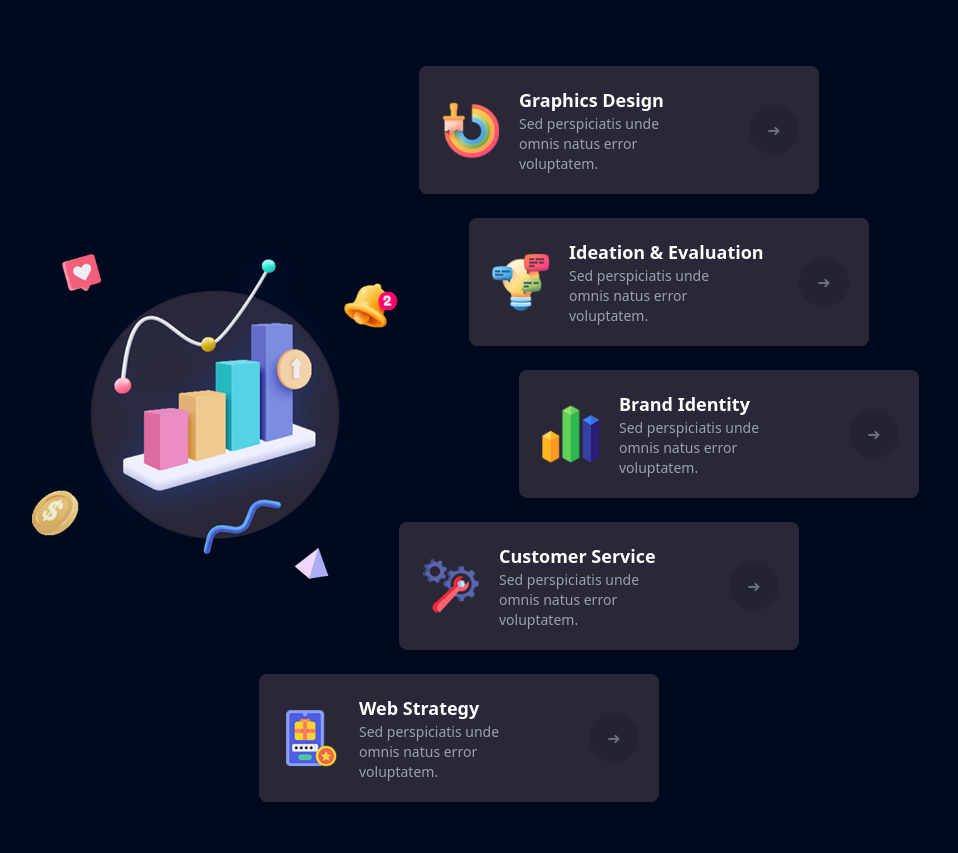
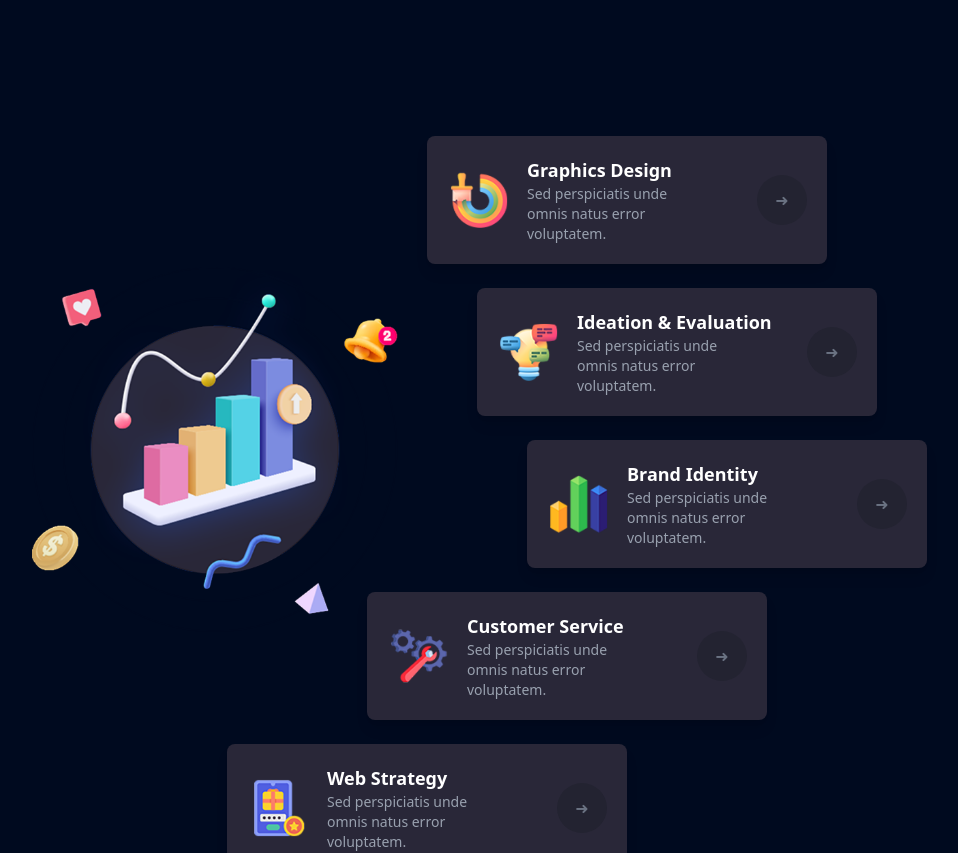
Before and after one commit to Ajnastk/SDEC, a React (Vite) app in the folder client/: page / in a window 1280 px wide. Shown: the part 3020-3873 px from the top of the page, without its empty margins (201-1159 px from the left). Built offline with nearby package versions, Linux system fonts and the light colour scheme.

Commit message:
animation added service list

```diff
--- /dev/null
+++ b/client/src/assets/animations/TiltedCard.jsx
@@ -0,0 +1,67 @@
+import { useRef, useState } from "react";
+import { motion, useMotionValue, useSpring } from "framer-motion";
+
+const springValues = { damping: 30, stiffness: 100, mass: 2 };
+
+export default function TiltedCard({
+  className = "",
+  captionText = "",
+  containerHeight = "300px",
+  containerWidth = "100%",
+  scaleOnHover = 1.1,
+  rotateAmplitude = 14,
+  displayOverlayContent = false,
+  overlayContent = null,
+}) {
+  const ref = useRef(null);
+  const x = useMotionValue(0);
+  const y = useMotionValue(0);
+  const rotateX = useSpring(useMotionValue(0), springValues);
+  const rotateY = useSpring(useMotionValue(0), springValues);
+  const scale = useSpring(1, springValues);
+  const opacity = useSpring(0);
+  const rotateFigcaption = useSpring(0, { stiffness: 350, damping: 30, mass: 1 });
+
+  const [lastY, setLastY] = useState(0);
+
+  function handleMouse(e) {
+    if (!ref.current) return;
+    const rect = ref.current.getBoundingClientRect();
+    const offsetX = e.clientX - rect.left - rect.width / 2;
+    const offsetY = e.clientY - rect.top - rect.height / 2;
+    rotateX.set((offsetY / (rect.height / 2)) * -rotateAmplitude);
+    rotateY.set((offsetX / (rect.width / 2)) * rotateAmplitude);
+    x.set(e.clientX - rect.left);
+    y.set(e.clientY - rect.top);
+    rotateFigcaption.set(-(offsetY - lastY) * 0.6);
+    setLastY(offsetY);
+  }
+
+  function handleMouseEnter() {
+    scale.set(scaleOnHover);
+    opacity.set(1);
+  }
+
+  function handleMouseLeave() {
+    opacity.set(0);
+    scale.set(1);
+    rotateX.set(0);
+    rotateY.set(0);
+    rotateFigcaption.set(0);
+  }
+
+  return (
+    <figure
+      ref={ref}
+      className={`relative flex items-center justify-center w-[70%] ${className}`}
+      style={{ perspective: "300px" }}
+      onMouseMove={handleMouse}
+      onMouseEnter={handleMouseEnter}
+      onMouseLeave={handleMouseLeave}
+    >
+      <motion.div className="relative transform-style-preserve-3d" style={{ rotateX, rotateY, scale }}>
+        {displayOverlayContent && overlayContent}
+      </motion.div>
+    </figure>
+  );
+}
--- a/client/src/components/ServiceList.jsx
+++ b/client/src/components/ServiceList.jsx
@@ -1,9 +1,9 @@
-
 import { contents } from "../Contents";
 import { motion } from "framer-motion"; // Import framer-motion for animations
 import { useState } from "react";
+import TiltedCard from "../assets/animations/TiltedCard";
 
-export default function ServiceList(){
+export default function ServiceList() {
   const { services } = contents;
   const [isInView, setIsInView] = useState(false);
 
@@ -19,23 +19,28 @@ export default function ServiceList(){
   return (
     <div>
       {/* Show only Desktop View */}
-      <div className="space-y-6 ml-[20%] hidden lg:block">
-        {/* graphicsDesign */}
+      <div className="space-y-6 ml-[20%] mt-[70px] hidden lg:block">
+  {/* Graphics Design */}
+  <TiltedCard
+    className="ml-[200px]"
+    altText="Kendrick Lamar - GNX Album Cover"
+    containerHeight="250px"
+    containerWidth="300px"
+    rotateAmplitude={12}
+    scaleOnHover={1}
+    showMobileWarning={false}
+    showTooltip={true}
+    displayOverlayContent={true}
+    overlayContent={
       <motion.div
-          className="ml-[160px]"
         initial="hidden"
         whileInView="visible"
-          animate={isInView ? "visible" : "hidden"}  // Reverts animation to "hidden" when not in view
-          onViewportBoxUpdate={(_, info) => handleInView(info.isIntersecting)} // Update state based on visibility
-          // viewport={{ once: true }}
+        animate={isInView ? "visible" : "hidden"}
+        onViewportBoxUpdate={(_, info) => handleInView(info.isIntersecting)}
         variants={itemVariants}
-          transition={{
-            duration: 0.8, // Increase duration for smoother animation
-            ease: "easeOut", // Smoother easing
-          }}
+        transition={{ duration: 0.8, ease: "easeOut" }}
       >
         <div className="flex items-center w-[90%] md:w-[400px] p-5 bg-[rgba(41,39,56,1)] rounded-lg shadow-lg transition-transform transform hover:scale-102">
-            {/* Service Icon */}
           <div className="w-16 flex items-center justify-center">
             <img
               src={services.servicesList.graphicsDesign.image}
@@ -43,8 +48,6 @@ export default function ServiceList(){
               className="w-[90%] object-contain"
             />
           </div>
-
-            {/* Service Details */}
           <div className="ml-4 flex-1">
             <h3 className="text-lg font-semibold">
               {services.servicesList.graphicsDesign.title}
@@ -53,30 +56,35 @@ export default function ServiceList(){
               {services.servicesList.graphicsDesign.description}
             </p>
           </div>
-
-            {/* Arrow Icon */}
           <div className="text-gray-500 flex justify-center items-center rounded-4xl w-[50px] h-[50px] bg-[rgba(35,35,49,1)] hover:text-white transition">
             ➜
           </div>
         </div>
       </motion.div>
+    }
+  />
 
-        {/* ideationAndEvaluation */}
+  {/* Ideation and Evaluation */}
+  <TiltedCard
+    className="ml-[250px]"
+    altText="Kendrick Lamar - GNX Album Cover"
+    containerHeight="250px"
+    containerWidth="300px"
+    rotateAmplitude={12}
+    scaleOnHover={1}
+    showMobileWarning={false}
+    showTooltip={true}
+    displayOverlayContent={true}
+    overlayContent={
       <motion.div
-          className="ml-[210px]"
         initial="hidden"
         whileInView="visible"
-          animate={isInView ? "visible" : "hidden"}  // Reverts animation to "hidden" when not in view
-          onViewportBoxUpdate={(_, info) => handleInView(info.isIntersecting)} // Update state based on visibility
-          // viewport={{ once: true }}
+        animate={isInView ? "visible" : "hidden"}
+        onViewportBoxUpdate={(_, info) => handleInView(info.isIntersecting)}
         variants={itemVariants}
-          transition={{
-            duration: 0.8, // Increase duration for smoother animation
-            ease: "easeOut", // Smoother easing
-          }}
+        transition={{ duration: 0.8, ease: "easeOut" }}
       >
         <div className="flex items-center w-[90%] md:w-[400px] p-5 bg-[rgba(41,39,56,1)] rounded-lg shadow-lg transition-transform transform hover:scale-101">
-            {/* Service Icon */}
           <div className="w-16 flex items-center justify-center">
             <img
               src={services.servicesList.ideationAndEvaluation.image}
@@ -84,8 +92,6 @@ export default function ServiceList(){
               className="w-[90%] object-contain"
             />
           </div>
-
-            {/* Service Details */}
           <div className="ml-4 flex-1">
             <h3 className="text-lg font-semibold">
               {services.servicesList.ideationAndEvaluation.title}
@@ -94,30 +100,35 @@ export default function ServiceList(){
               {services.servicesList.ideationAndEvaluation.description}
             </p>
           </div>
-
-            {/* Arrow Icon */}
           <div className="text-gray-500 flex justify-center items-center rounded-4xl w-[50px] h-[50px] bg-[rgba(35,35,49,1)] hover:text-white transition">
             ➜
           </div>
         </div>
       </motion.div>
+    }
+  />
 
-        {/* brandIdentity */}
+  {/* Brand Identity */}
+  <TiltedCard
+    className="ml-[300px]"
+    altText="Kendrick Lamar - GNX Album Cover"
+    containerHeight="250px"
+    containerWidth="300px"
+    rotateAmplitude={12}
+    scaleOnHover={1}
+    showMobileWarning={false}
+    showTooltip={true}
+    displayOverlayContent={true}
+    overlayContent={
       <motion.div
-          className="ml-[260px]"
         initial="hidden"
         whileInView="visible"
-          animate={isInView ? "visible" : "hidden"}  // Reverts animation to "hidden" when not in view
-          onViewportBoxUpdate={(_, info) => handleInView(info.isIntersecting)} // Update state based on visibility
-          // viewport={{ once: true }}
+        animate={isInView ? "visible" : "hidden"}
+        onViewportBoxUpdate={(_, info) => handleInView(info.isIntersecting)}
         variants={itemVariants}
-          transition={{
-            duration: 0.8, // Increase duration for smoother animation
-            ease: "easeOut", // Smoother easing
-          }}
+        transition={{ duration: 0.8, ease: "easeOut" }}
       >
         <div className="flex items-center w-[90%] md:w-[400px] p-5 bg-[rgba(41,39,56,1)] rounded-lg shadow-lg transition-transform transform hover:scale-101">
-            {/* Service Icon */}
           <div className="w-16 flex items-center justify-center">
             <img
               src={services.servicesList.brandIdentity.image}
@@ -125,8 +136,6 @@ export default function ServiceList(){
               className="w-[90%] object-contain"
             />
           </div>
-
-            {/* Service Details */}
           <div className="ml-4 flex-1">
             <h3 className="text-lg font-semibold">
               {services.servicesList.brandIdentity.title}
@@ -135,30 +144,35 @@ export default function ServiceList(){
               {services.servicesList.brandIdentity.description}
             </p>
           </div>
-
-            {/* Arrow Icon */}
           <div className="text-gray-500 flex justify-center items-center rounded-4xl w-[50px] h-[50px] bg-[rgba(35,35,49,1)] hover:text-white transition">
             ➜
           </div>
         </div>
       </motion.div>
+    }
+  />
 
-        {/* customerService */}
+  {/* Customer Service */}
+  <TiltedCard
+    className="ml-[140px]"
+    altText="Kendrick Lamar - GNX Album Cover"
+    containerHeight="250px"
+    containerWidth="300px"
+    rotateAmplitude={12}
+    scaleOnHover={1}
+    showMobileWarning={false}
+    showTooltip={true}
+    displayOverlayContent={true}
+    overlayContent={
       <motion.div
-          className="ml-[140px]"
         initial="hidden"
         whileInView="visible"
-          animate={isInView ? "visible" : "hidden"}  // Reverts animation to "hidden" when not in view
-          onViewportBoxUpdate={(_, info) => handleInView(info.isIntersecting)} // Update state based on visibility
-          // viewport={{ once: true }}
+        animate={isInView ? "visible" : "hidden"}
+        onViewportBoxUpdate={(_, info) => handleInView(info.isIntersecting)}
         variants={itemVariants}
-          transition={{
-            duration: 0.8, // Increase duration for smoother animation
-            ease: "easeOut", // Smoother easing
-          }}
+        transition={{ duration: 0.8, ease: "easeOut" }}
       >
         <div className="flex items-center w-[90%] md:w-[400px] p-5 bg-[rgba(41,39,56,1)] rounded-lg shadow-lg transition-transform transform hover:scale-101">
-            {/* Service Icon */}
           <div className="w-16 flex items-center justify-center">
             <img
               src={services.servicesList.customerService.image}
@@ -166,8 +180,6 @@ export default function ServiceList(){
               className="w-[90%] object-contain"
             />
           </div>
-
-            {/* Service Details */}
           <div className="ml-4 flex-1">
             <h3 className="text-lg font-semibold">
               {services.servicesList.customerService.title}
@@ -176,30 +188,35 @@ export default function ServiceList(){
               {services.servicesList.customerService.description}
             </p>
           </div>
-
-            {/* Arrow Icon */}
           <div className="text-gray-500 flex justify-center items-center rounded-4xl w-[50px] h-[50px] bg-[rgba(35,35,49,1)] hover:text-white transition">
             ➜
           </div>
         </div>
       </motion.div>
+    }
+  />
 
-        {/* webStrategy */}
+  {/* Web Strategy */}
+  <TiltedCard
+    className="mr-[90%]"
+    altText="Kendrick Lamar - GNX Album Cover"
+    containerHeight="250px"
+    containerWidth="300px"
+    rotateAmplitude={12}
+    scaleOnHover={1}
+    showMobileWarning={false}
+    showTooltip={true}
+    displayOverlayContent={true}
+    overlayContent={
       <motion.div
-          className="mr-[90%]"
         initial="hidden"
         whileInView="visible"
-          animate={isInView ? "visible" : "hidden"}  // Reverts animation to "hidden" when not in view
-          onViewportBoxUpdate={(_, info) => handleInView(info.isIntersecting)} // Update state based on visibility
-          // viewport={{ once: true }}
+        animate={isInView ? "visible" : "hidden"}
+        onViewportBoxUpdate={(_, info) => handleInView(info.isIntersecting)}
         variants={itemVariants}
-          transition={{
-            duration: 0.8, // Increase duration for smoother animation
-            ease: "easeOut", // Smoother easing
-          }}
+        transition={{ duration: 0.8, ease: "easeOut" }}
       >
         <div className="flex items-center w-[90%] md:w-[400px] p-5 bg-[rgba(41,39,56,1)] rounded-lg shadow-lg transition-transform transform hover:scale-101">
-            {/* Service Icon */}
           <div className="w-16 flex items-center justify-center">
             <img
               src={services.servicesList.webStrategy.image}
@@ -207,8 +224,6 @@ export default function ServiceList(){
               className="w-[90%] object-contain"
             />
           </div>
-
-            {/* Service Details */}
           <div className="ml-4 flex-1">
             <h3 className="text-lg font-semibold">
               {services.servicesList.webStrategy.title}
@@ -217,13 +232,13 @@ export default function ServiceList(){
               {services.servicesList.webStrategy.description}
             </p>
           </div>
-
-            {/* Arrow Icon */}
           <div className="text-gray-500 flex justify-center items-center rounded-4xl w-[50px] h-[50px] bg-[rgba(35,35,49,1)] hover:text-white transition">
             ➜
           </div>
         </div>
       </motion.div>
+    }
+  />
 </div>
 
       {/* Show only Mobile view */}
@@ -236,8 +251,10 @@ export default function ServiceList(){
               className="w-full max-w-[400px]"
               initial="hidden"
               whileInView="visible"
-              animate={isInView ? "visible" : "hidden"}  // Reverts animation to "hidden" when not in view
-              onViewportBoxUpdate={(_, info) => handleInView(info.isIntersecting)} // Update state based on visibility
+              animate={isInView ? "visible" : "hidden"} // Reverts animation to "hidden" when not in view
+              onViewportBoxUpdate={(_, info) =>
+                handleInView(info.isIntersecting)
+              } // Update state based on visibility
               // viewport={{ once: true }}
               variants={itemVariants}
               transition={{
@@ -272,4 +289,4 @@ export default function ServiceList(){
       </div>
     </div>
   );
-};
+}
```
Lines whose indentation alone changed are shown as unchanged.
